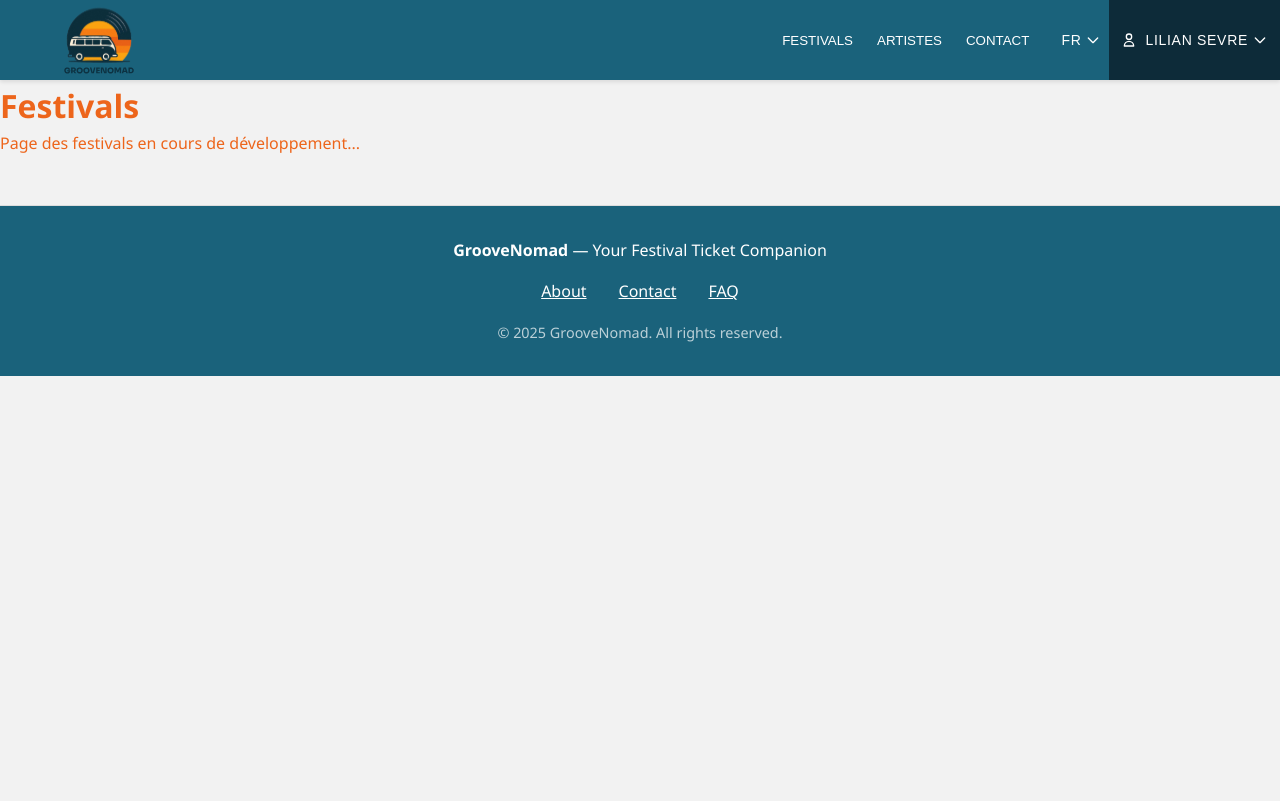
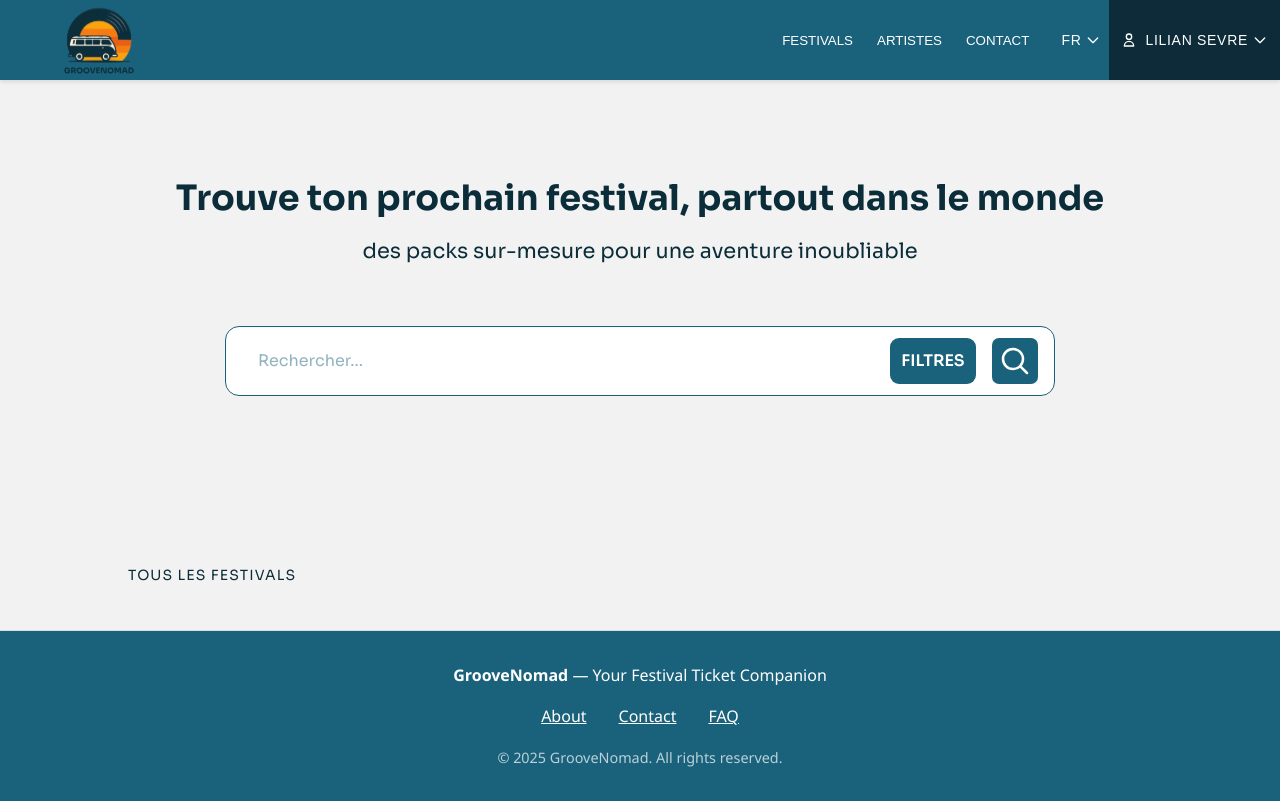
Before and after one commit to aymteb/GrooveNomad, a React app in the folder web/: page / in a window 1280 px wide. Both pictures are taken after a click on the button "FESTIVALS". Built offline with nearby package versions, Linux system fonts and the light colour scheme.

Commit message:
[FIX] Festival Page before fetching data

```diff
--- a/web/package.json
+++ b/web/package.json
@@ -18,7 +18,8 @@
     "lucide-react": "^0.525.0",
     "react": "^19.1.0",
     "react-dom": "^19.1.0",
-    "react-icons": "^5.5.0"
+    "react-icons": "^5.5.0",
+    "react-window": "^1.8.11"
   },
   "devDependencies": {
     "@babel/core": "^7.28.0",
--- a/web/src/components/FestivalList.jsx
+++ b/web/src/components/FestivalList.jsx
@@ -1,19 +1,9 @@
 import React, { useState } from 'react';
 import FestivalCard from './cardHome/CardHome';
-import FestivalFilter from './FestivalFilter';
 import festivalsData from '../data/festivals';
 
 const FestivalList = () => {
-  const [filters, setFilters] = useState({ city: '', type: '' });
-
-  const handleFilterChange = (newFilters) => {
-    setFilters(newFilters);
-  };
-
-  const availableCities = [...new Set(festivalsData.map((f) => f.location))];
-  const availableTypes = [
-    ...new Set(festivalsData.map((f) => f.type).filter(Boolean)),
-  ];
+  const [filters] = useState({ city: '', type: '' });
 
   const filtered = festivalsData.filter((festival) => {
     const matchCity =
@@ -37,10 +27,9 @@ const FestivalList = () => {
           padding: '10px',
           flexWrap: 'wrap',
           flexDirection: 'row',
-          overflow : scroll,
-          scrollbarWidth: 'none', // Hide scrollbar for Firefox
-          msOverflowStyle: 'none', // Hide scrollbar for Internet Explorer and Edge
-          WebkitOverflowScrolling: 'touch', // Enable smooth scrolling on iOS
+          scrollbarWidth: 'none',
+          msOverflowStyle: 'none',
+          WebkitOverflowScrolling: 'touch',
         }}
       >
         {filtered.length > 0 ? (
--- /dev/null
+++ b/web/src/screens/Festivals/Festivals.css
@@ -0,0 +1,46 @@
+.festivals-header {
+  display: flex;
+  flex-direction: column;
+  align-items: center;
+  justify-content: center;
+  margin-top: 90px;
+}
+
+.festivals-header h1 {
+  font-family: 'Sora', sans-serif;
+  font-size: 35px;
+  font-weight: 700;
+  color: #0B2D39;
+}
+
+.festivals-header h4 {
+  font-family: 'Sora', sans-serif;
+  font-size: 21px;
+  font-weight: 400;
+  color: #0B2D39;
+  margin-top: 9px;
+}
+
+.festivals-filters-left {
+  display: flex;
+  flex-direction: column;
+  align-items: center;
+  justify-content: center;
+  margin-top: 57px;
+}
+
+.all-festivals-container {
+  display: flex;
+  margin-top: 172px;
+  padding: 0px 128px;
+}
+
+.all-festivals-container h5 {
+  font-family: 'Sora', sans-serif;
+  font-size: 14px;
+  font-weight: 400;
+  color: #0B2D39;
+  line-height: 14px;
+  letter-spacing: 1.12px;
+  text-transform: uppercase;
+}
--- a/web/src/screens/Festivals/Festivals.jsx
+++ b/web/src/screens/Festivals/Festivals.jsx
@@ -1,14 +1,27 @@
 import React from 'react';
+import Footer from '../../components/Footer';
 import Header from '../../components/Header/Header';
-import Footer from '../../components/Footer';
+import './Festivals.css';
+import FindFestival from './components/FindFestival';
 
 const Festivals = ({ onNavigate }) => {
   return (
     <>
       <Header onNavigate={onNavigate} />
       <main>
-        <h1>Festivals</h1>
-        <p>Page des festivals en cours de développement...</p>
+        <div className="festivals-header">
+          <h1>Trouve ton prochain festival, partout dans le monde</h1>
+          <h4>des packs sur-mesure pour une aventure inoubliable</h4>
+        </div>
+        <div className="festivals-filters">
+          <div className="festivals-filters-left">
+            <FindFestival />
+          </div>
+        </div>
+        <div className="all-festivals-container">
+          <h5>Tous les festivals</h5>
+        </div>
+        {/* <FestivalList festivals={festivals} /> */}
       </main>
       <Footer />
     </>
--- /dev/null
+++ b/web/src/screens/Festivals/components/FindFestival.css
@@ -0,0 +1,56 @@
+.main-container {
+    display: flex;
+    width: 830px;
+    height: 70px;
+    padding: 0px 16px 0px 32px;
+    justify-content: space-between;
+    align-items: center;
+    border-radius: 14px;
+    border: 1px solid #1A627B;
+    background: #FFF;;
+}
+
+.placeholder-container {
+    display: flex;
+}
+
+.placeholder-container p {
+    font-family: 'Sora', sans-serif;
+    font-size: 16px;
+    font-weight: 400;
+    color: #1A627B7A;
+    line-height: 20px;
+}
+
+.filters-container {
+    display: flex;
+    gap: 16px;
+}
+
+.filter-item {
+    display: flex;
+    justify-content: center;
+    align-items: center;
+    border-radius: 9px;
+    background: #1A627B;
+    height: 46px;
+    width: 86px;
+}
+
+.filter-item p {
+    font-family: 'Sora', sans-serif;
+    font-size: 16px;
+    font-weight: 600;
+    text-transform: uppercase;
+    color: #FFF;
+}
+
+.loop-item {
+    display: flex;
+    justify-content: center;
+    align-items: center;
+    border-radius: 7px;
+    background: #1A627B;
+    height: 46px;
+    width: 46px;
+}
--- /dev/null
+++ b/web/src/screens/Festivals/components/FindFestival.jsx
@@ -0,0 +1,36 @@
+import React from 'react';
+import './FindFestival.css';
+
+const FindFestival = () => {
+  return (
+    <div className="main-container">
+      <div className="placeholder-container">
+        <p>Rechercher...</p>
+      </div>
+      <div className="filters-container">
+        <div className="filter-item">
+          <p>Filtres</p>
+        </div>
+        <div className="loop-item">
+          <svg
+            xmlns="http://www.w3.org/2000/svg"
+            width="28"
+            height="28"
+            viewBox="0 0 28 28"
+            fill="none"
+          >
+            <path
+              d="M26 26L19.0711 19.0711M19.0711 19.0711C20.8807 17.2614 22 14.7614 22 12C22 6.47715 17.5228 2 12 2C6.47715 2 2 6.47715 2 12C2 17.5228 6.47715 22 12 22C14.7614 22 17.2614 20.8807 19.0711 19.0711Z"
+              stroke="white"
+              strokeWidth="2.5"
+              strokeLinecap="round"
+              strokeLinejoin="round"
+            />
+          </svg>
+        </div>
+      </div>
+    </div>
+  );
+};
+
+export default FindFestival;
--- a/web/src/screens/Home/Home.jsx
+++ b/web/src/screens/Home/Home.jsx
@@ -13,7 +13,18 @@ const Home = ({ onNavigate }) => {
       <Header onNavigate={onNavigate} />
       <main>
         <FestivalCarousel />
-        <h3 style={{ margin: '32px 128px', fontSize: '24px', color: 'var(--bleu-noir, #0B2D39)', fontFamily: 'Sora', fontStyle: 'normal', fontWeight: 700, lineHeight: '28px', textAlign: 'left' }}>
+        <h3
+          style={{
+            margin: '32px 128px',
+            fontSize: '24px',
+            color: 'var(--bleu-noir, #0B2D39)',
+            fontFamily: 'Sora',
+            fontStyle: 'normal',
+            fontWeight: 700,
+            lineHeight: '28px',
+            textAlign: 'left',
+          }}
+        >
           GROOVE NOMAD
         </h3>
         <section
@@ -29,7 +40,12 @@ const Home = ({ onNavigate }) => {
             textAlign: 'left',
           }}
         >
-          Groove Nomad est la première plateforme qui combine festivals, voyages et IA. Grâce à notre chatbot intelligent, construis en quelques clics un séjour sur mesure : billets, hébergement, transport et activités locales. Fini les recherches compliquées, tout est centralisé, rapide et fluide. Groove Nomad t’accompagne de la première idée jusqu’au départ.
+          Groove Nomad est la première plateforme qui combine festivals, voyages
+          et IA. Grâce à notre chatbot intelligent, construis en quelques clics
+          un séjour sur mesure : billets, hébergement, transport et activités
+          locales. Fini les recherches compliquées, tout est centralisé, rapide
+          et fluide. Groove Nomad t’accompagne de la première idée jusqu’au
+          départ.
         </section>
         <FestivalList externalFilters={chatQuery} />
       </main>
```
Also changed, not shown: web/src/screens/Festivals/components/index.js (added), web/src/styles/fonts.css (line endings or trailing spaces), 1 other file (tests, documents, lock files or other folders).
